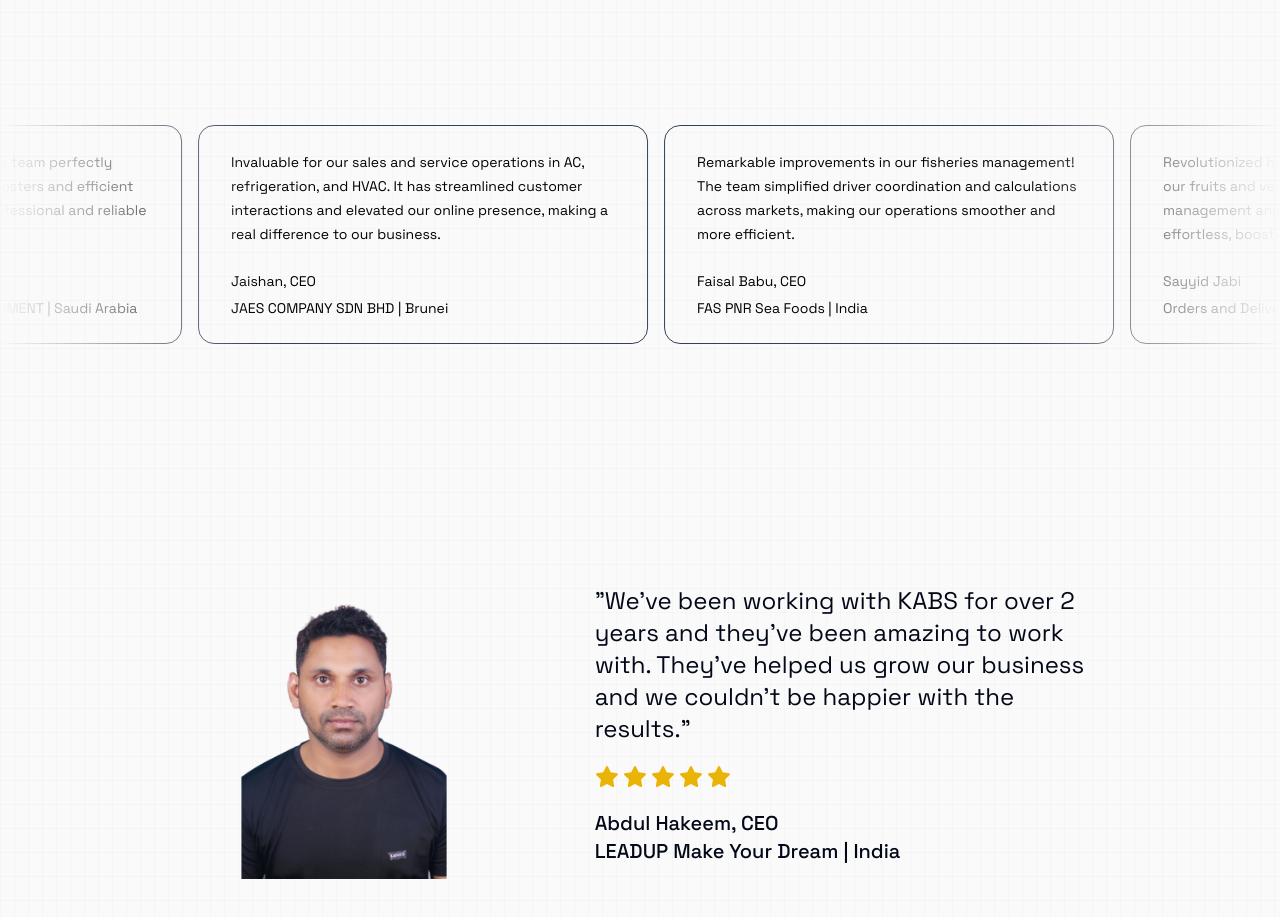
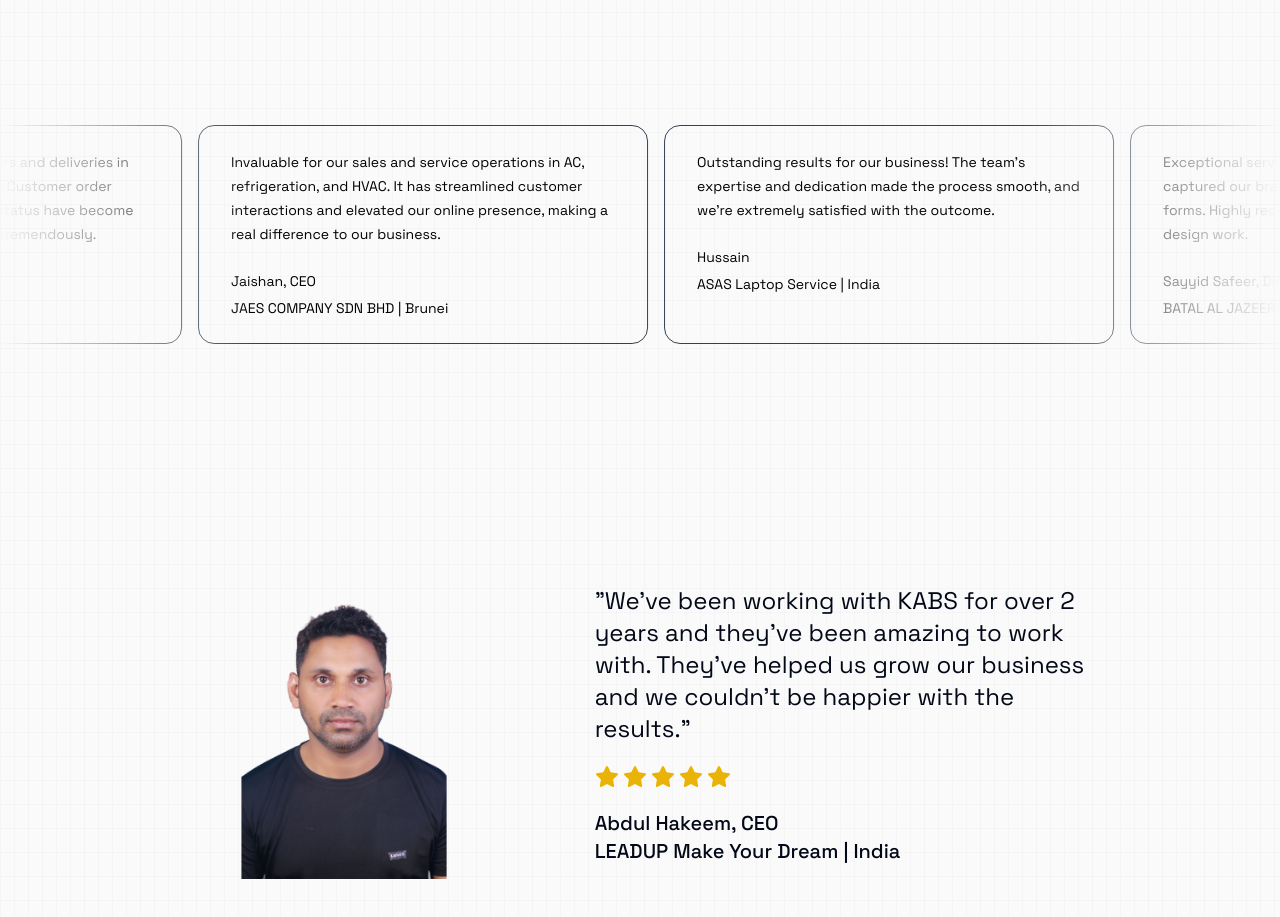
Before and after one commit to SabiqHashil/kabs-digital_website, a Next.js app: page / in a window 1280 px wide. Shown: the part 2940-3857 px from the top of the page. Built offline with nearby package versions, Linux system fonts and the light colour scheme.

Commit message:
"Moved two testimonials from the middle of the array to the end, and removed no elements."

```diff
--- a/components/demos/moving-testimonials.tsx
+++ b/components/demos/moving-testimonials.tsx
@@ -27,6 +27,16 @@ const testimonials = [
         "title": "JAES COMPANY SDN BHD | Brunei"
     },
     {
+        "quote": "Outstanding results for our business! The team’s expertise and dedication made the process smooth, and we’re extremely satisfied with the outcome.",
+        "name": "Hussain",
+        "title": "ASAS Laptop Service | India"
+    },
+    {
+        "quote": "Exceptional service and design! The team perfectly captured our brand with creative posters and efficient forms. Highly recommended for professional and reliable design work.",
+        "name": "Sayyid Safeer, Director",
+        "title": "BATAL AL JAZEERA TRADE ESTABLISHMENT | Saudi Arabia",
+    },
+    {
         "quote": "Remarkable improvements in our fisheries management! The team simplified driver coordination and calculations across markets, making our operations smoother and more efficient.",
         "name": "Faisal Babu, CEO",
         "title": "FAS PNR Sea Foods | India"
@@ -36,16 +46,6 @@ const testimonials = [
         "name": "Sayyid Jabi",
         "title": "Orders and Delivery | UAE"
     },
-    {
-        "quote": "Outstanding results for our business! The team’s expertise and dedication made the process smooth, and we’re extremely satisfied with the outcome.",
-        "name": "Hussain",
-        "title": "ASAS Laptop Service | India"
-    },
-    {
-        "quote": "Exceptional service and design! The team perfectly captured our brand with creative posters and efficient forms. Highly recommended for professional and reliable design work.",
-        "name": "Sayyid Safeer, Director",
-        "title": "BATAL AL JAZEERA TRADE ESTABLISHMENT | Saudi Arabia",
-    },
 
 
 ];
```
